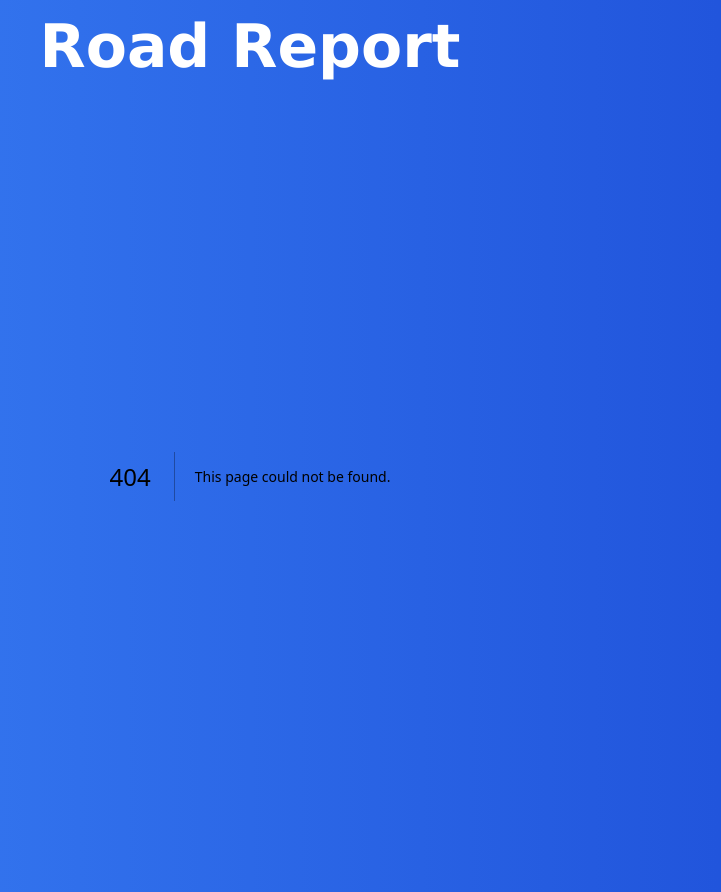
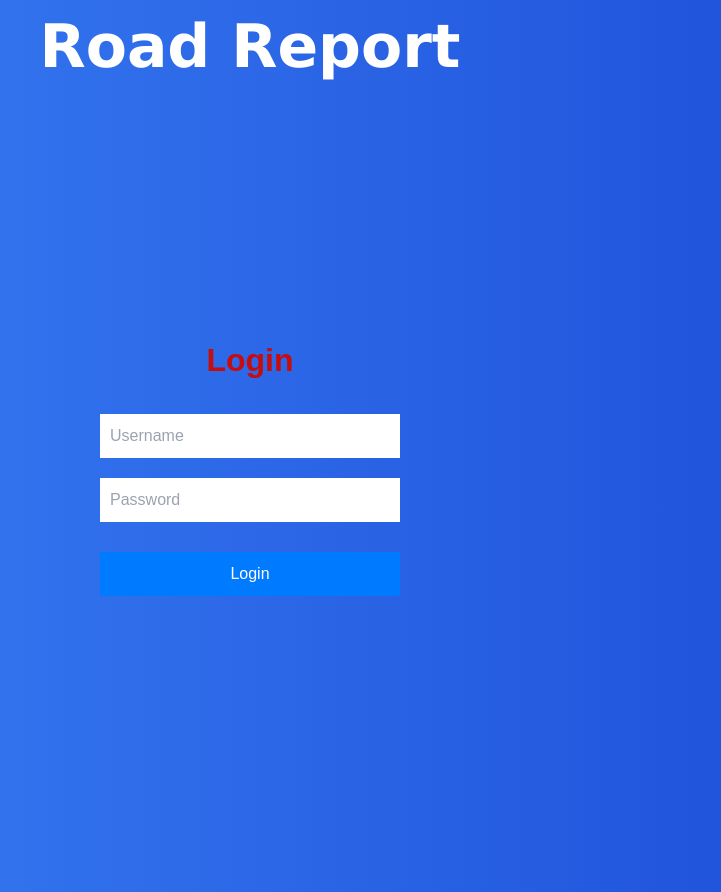
Before and after one commit to rywinp/pothole, a Next.js app in the folder front/: page /Login in a window 1280 px wide. Before the commit this address had no page. Shown: the whole page, without its empty margins (390-1111 px from the left). Built offline with nearby package versions, Linux system fonts and the light colour scheme.

Commit message:
Login Page made

```diff
--- /dev/null
+++ b/front/src/app/Login/page.tsx
@@ -0,0 +1,88 @@
+'use client'
+
+import React, { useState } from 'react';
+import { useRouter } from 'next/navigation';
+
+const Login = () => {
+    const [credentials, setCredentials] = useState({ username: '', password: '' });
+    const router = useRouter();
+
+    const handleChange = (e) => {
+        const { name, value } = e.target;
+        setCredentials(prev => ({ ...prev, [name]: value }));
+    };
+
+    const handleSubmit = (e) => {
+        e.preventDefault();
+
+        // Log the attempt (you can remove this in production)
+        console.log('Login attempt with:', credentials);
+
+        // Redirect to map/page regardless of credentials
+        router.push('/');
+    };
+
+    return (
+        <div style={styles.container}>
+            <h1 style={styles.title}>Login</h1>
+            <form onSubmit={handleSubmit} style={styles.form}>
+                <input
+                    type="text"
+                    name="username"
+                    placeholder="Username"
+                    value={credentials.username}
+                    onChange={handleChange}
+                    style={styles.input}
+                    required
+                />
+                <input
+                    type="password"
+                    name="password"
+                    placeholder="Password"
+                    value={credentials.password}
+                    onChange={handleChange}
+                    style={styles.input}
+                    required
+                />
+                <button type="submit" style={styles.button}>Login</button>
+            </form>
+        </div>
+    );
+};
+
+const styles = {
+    container: {
+        display: 'flex',
+        flexDirection: 'column',
+        alignItems: 'center',
+        justifyContent: 'center',
+        height: '100vh',
+        fontFamily: 'Arial, sans-serif',
+    },
+    title: {
+        marginBottom: '20px',
+        fontSize: '2rem',
+        fontWeight: 'bold',
+    },
+    form: {
+        display: 'flex',
+        flexDirection: 'column',
+        width: '300px',
+    },
+    input: {
+        margin: '10px 0',
+        padding: '10px',
+        fontSize: '16px',
+    },
+    button: {
+        margin: '20px 0',
+        padding: '10px',
+        fontSize: '16px',
+        backgroundColor: '#007bff',
+        color: 'white',
+        border: 'none',
+        cursor: 'pointer',
+    },
+};
+
+export default Login;
--- a/front/src/app/report/page.tsx
+++ b/front/src/app/report/page.tsx
@@ -7,15 +7,15 @@ import './styles.css'; // Adjust the path as necessary
 function Report() {
     const [isGenerating, setIsGenerating] = useState(false);
     const router = useRouter();
-
+//Manages the generate report button
     const handleGenerateReport = () => {
         setIsGenerating(true);
         setTimeout(() => {
             setIsGenerating(false);
             alert('Report generated!');
-        }, 2000);
+        }, 1000);
     };
-
+//manages the back arrow that goes back to
     const handleBackClick = () => {
         router.push('/');
     };
@@ -30,8 +30,8 @@ function Report() {
                     style={{
                         padding: '10px 20px',
                         fontSize: '1rem',
-                        backgroundColor: isGenerating ? '#cccccc' : '#007bff',
-                        color: 'white',
+                        backgroundColor: isGenerating ? '#cccccc' : 'red',
+                        color: 'black',
                         border: 'none',
                         borderRadius: '5px',
                         cursor: isGenerating ? 'not-allowed' : 'pointer',
--- a/front/src/app/report/styles.css
+++ b/front/src/app/report/styles.css
@@ -1,5 +1,5 @@
 .title {
-    font-size: 5.0rem;
+    font-size: 3.0rem;
     text-align: center;
     text-decoration: underline;
     text-underline-offset: 0.3em;
```
